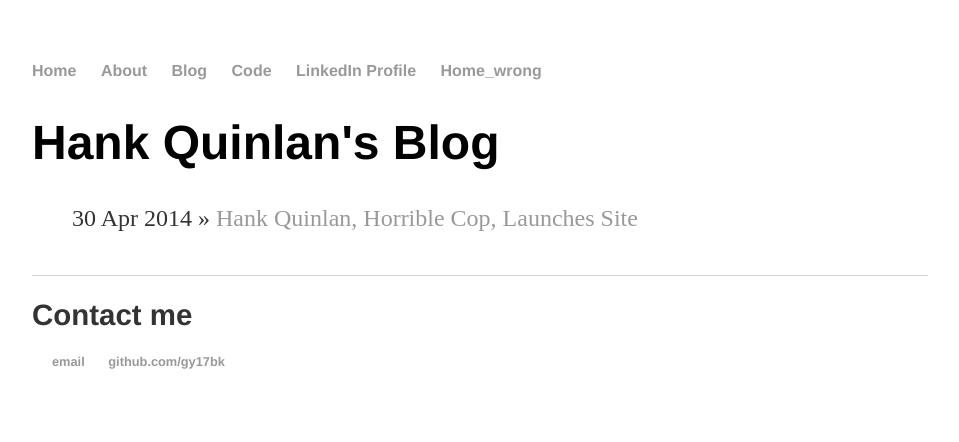
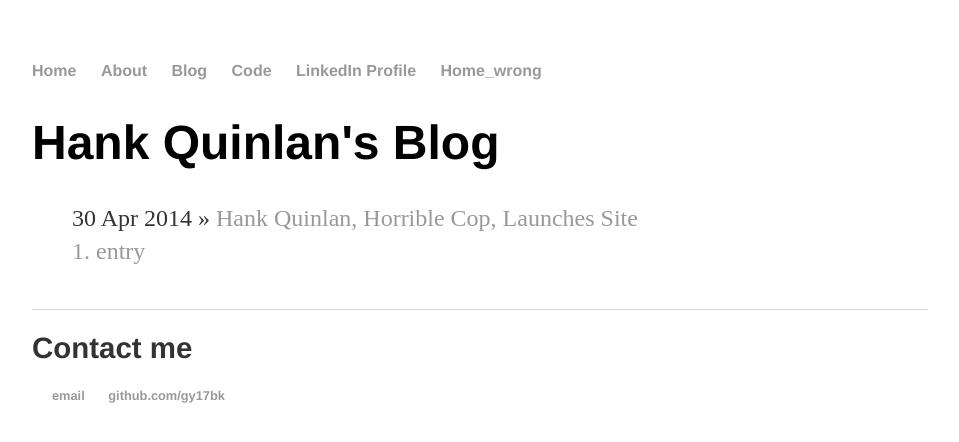
Before and after one commit to gy17bk/mywebsite, a Jekyll site: the page built from blog/index.html, in a window 1280 px wide. Shown: the top 442 px of the page, without its empty margins (160-1119 px from the left). Built offline with Jekyll 4.4.1, drawn with Linux system fonts in a browser that asks for light colours.

Commit message:
Update index.html

```diff
--- a/blog/index.html
+++ b/blog/index.html
@@ -9,4 +9,6 @@ title: Hank Quinlan's Blog
     <li><span>{{ post.date | date_to_string }}</span> &raquo; <a href="{{ post.url }}" title="{{ post.title }}">{{ post.title }}</a></li>
   {% endfor %}
 
+  <li><a href="/mywebsite/_posts/">1. entry</a></li>
+
 </ul>
```
